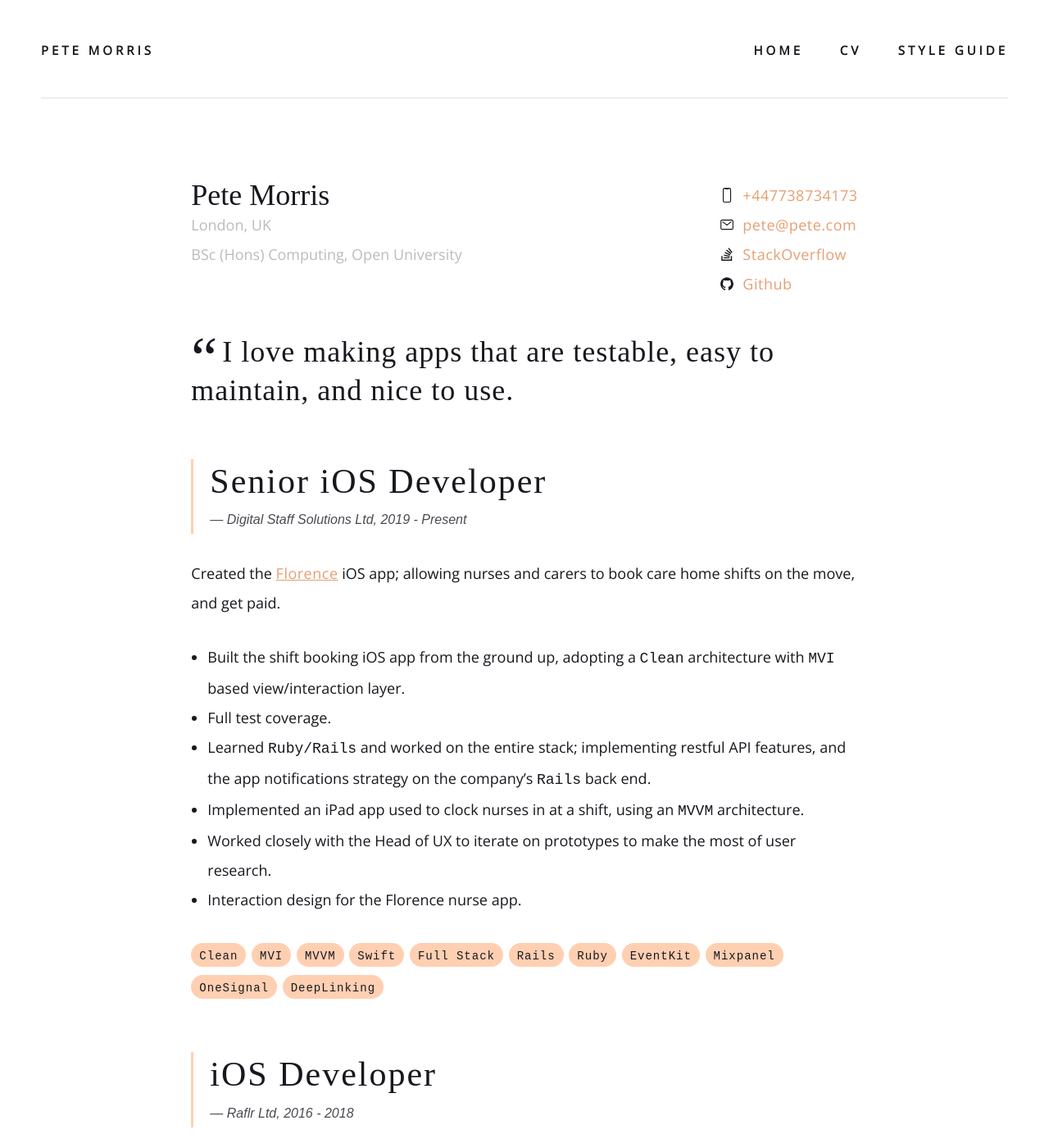
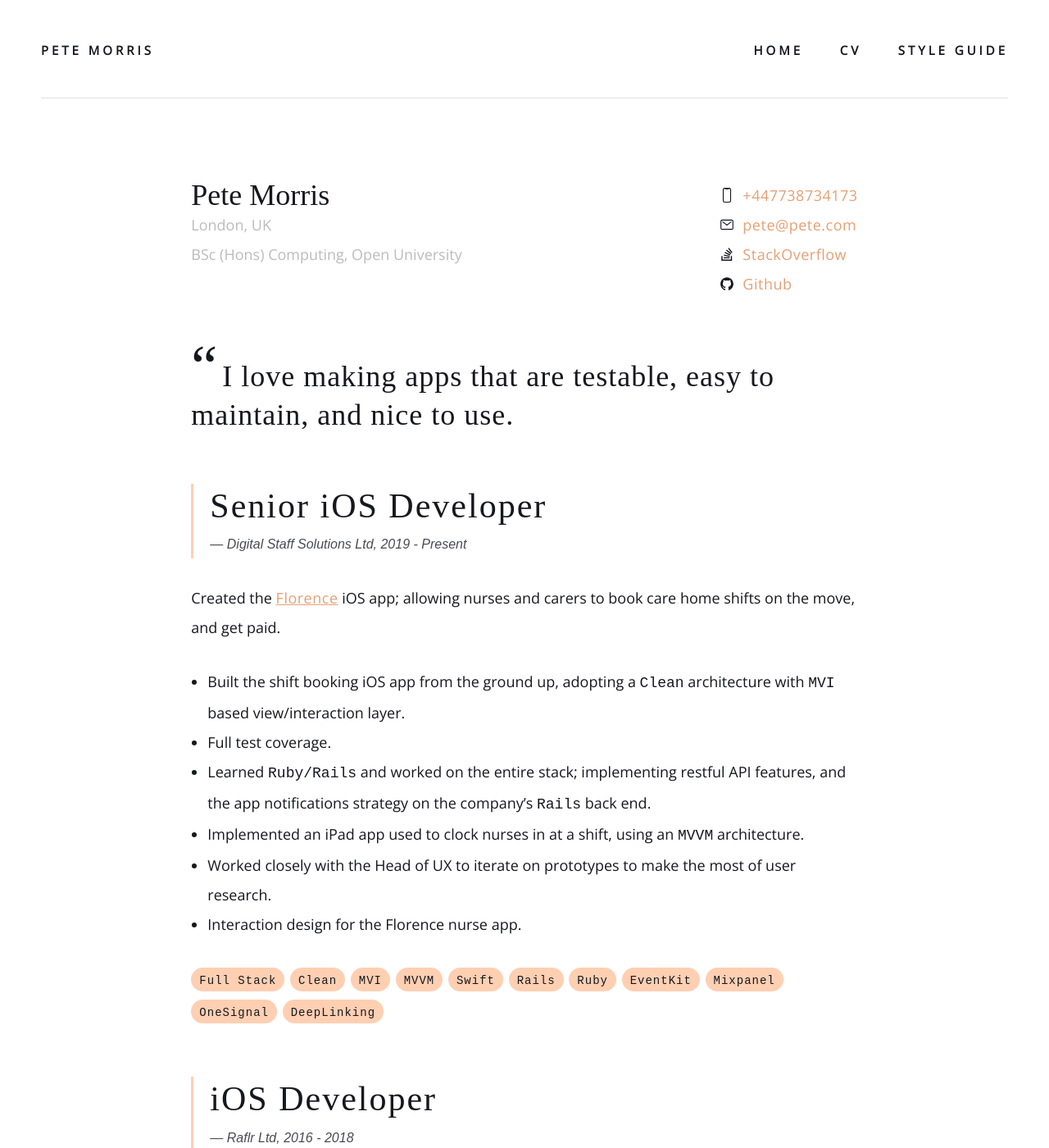
Before and after one commit to p-morris/p-morris.github.io, a Jekyll site: the page built from _pages/cv.md, in a window 1280 px wide and 1400 px high. Shown: the whole window at 82% size. Built offline with Jekyll 4.4.1, drawn with Linux system fonts in a browser that asks for light colours; nearby versions of some CDN libraries; some web fonts are replaced.

Commit message:
adjisted CV layout

```diff
--- a/_pages/cv.md
+++ b/_pages/cv.md
@@ -37,11 +37,11 @@
 * Interaction design for the Florence nurse app.
 
 {: .tag-list}
+* `Full Stack`
 * `Clean`
 * `MVI`
 * `MVVM`
 * `Swift`
-* `Full Stack`
 * `Rails`
 * `Ruby`
 * `EventKit`
--- a/_sass/3-modules/_cv.scss
+++ b/_sass/3-modules/_cv.scss
@@ -9,10 +9,12 @@
 }
 
 .cv-header {
-    display: grid;
-    grid-template-columns: auto min-content;
-    grid-template-rows: auto;
-    margin-bottom: 30px;
+    @media(min-width: $tablet) {
+        display: grid;
+        grid-template-columns: auto min-content;
+        grid-template-rows: auto;
+    }
+    margin-bottom: 60px;
 }
 
 .say-hello {
@@ -56,7 +58,7 @@
 
 .intro::before {
     position: relative;
-    top: 20px;
+    top: 0px;
     content: "\201C";
     font-size: 200%;
     margin-right: 5px;
--- a/js/common.js
+++ b/js/common.js
@@ -18,7 +18,7 @@
     var initialScroll;
     $(window).scroll(function () {
       var scroll = $(this).scrollTop();
-      if (scroll > initialScroll && initialScroll > 100) {
+      if (scroll > initialScroll && initialScroll > 0) {
         $('.header').addClass('is-hide');
       } else {
         $('.header').removeClass('is-hide');
```
